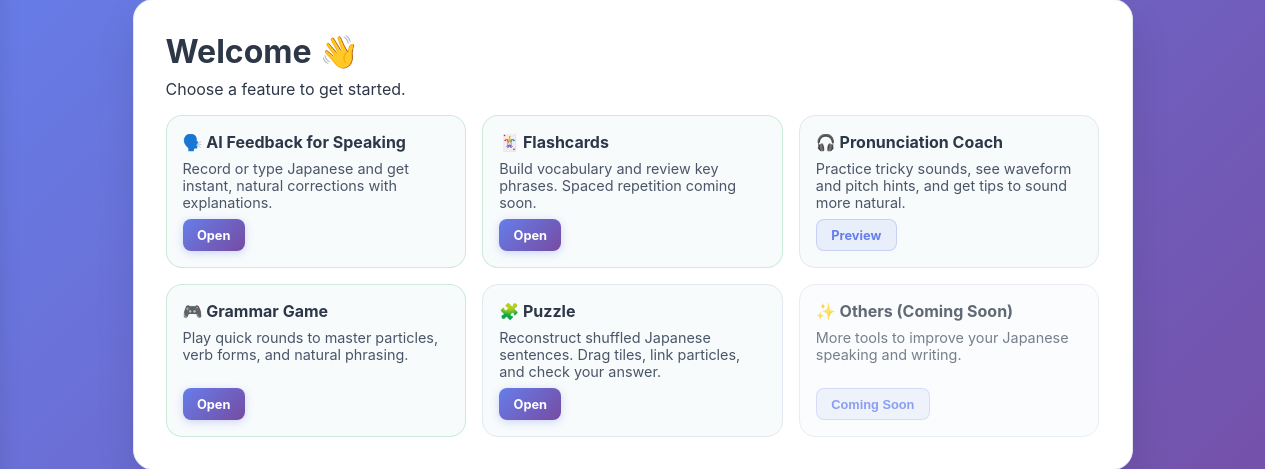
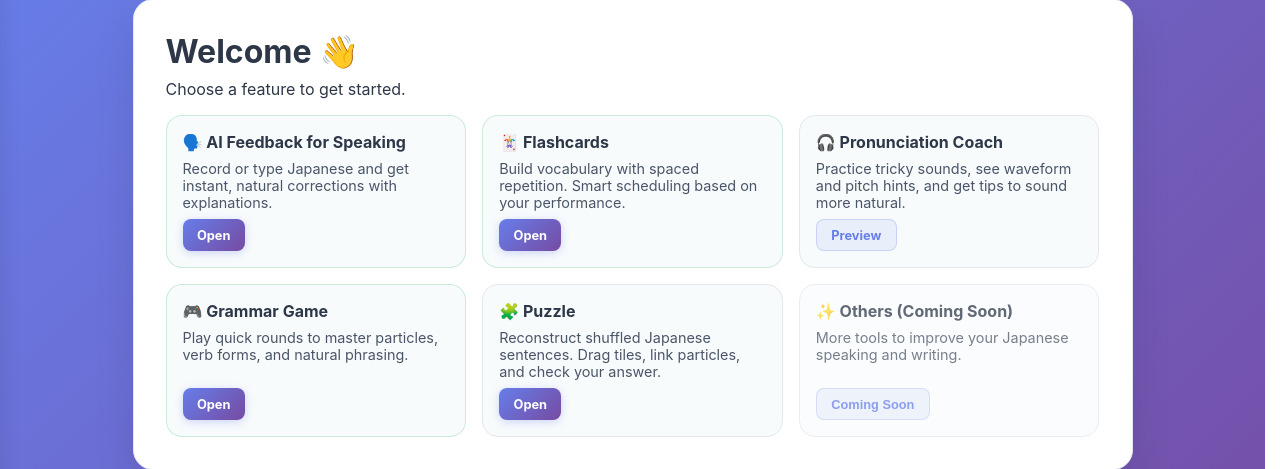
Before and after one commit to thein-zaw-22/nihongo-speech-feedback, a Django app: page /home/ in a window 1280 px wide. Shown: the part 85-554 px from the top of the page. Run offline with Django 5.2, Linux system fonts and the light colour scheme; the visitor is signed in with stand-in values (Sample User, id 1); parts of the project's set-up code (start-up, migrations or seed data) failed here and were passed over.

Commit message:
Update README.md and home

```diff
--- a/core/templates/home.html
+++ b/core/templates/home.html
@@ -30,7 +30,7 @@
 
   <div class="card" style="border-color: rgba(72,187,120,.25);">
     <h3>🃏 Flashcards</h3>
-    <p>Build vocabulary and review key phrases. Spaced repetition coming soon.</p>
+    <p>Build vocabulary with spaced repetition. Smart scheduling based on your performance.</p>
     <div class="actions">
       <a class="btn btn-primary" href="{% url 'flashcard' %}">Open</a>
     </div>
```
Also changed, not shown: README.md.
